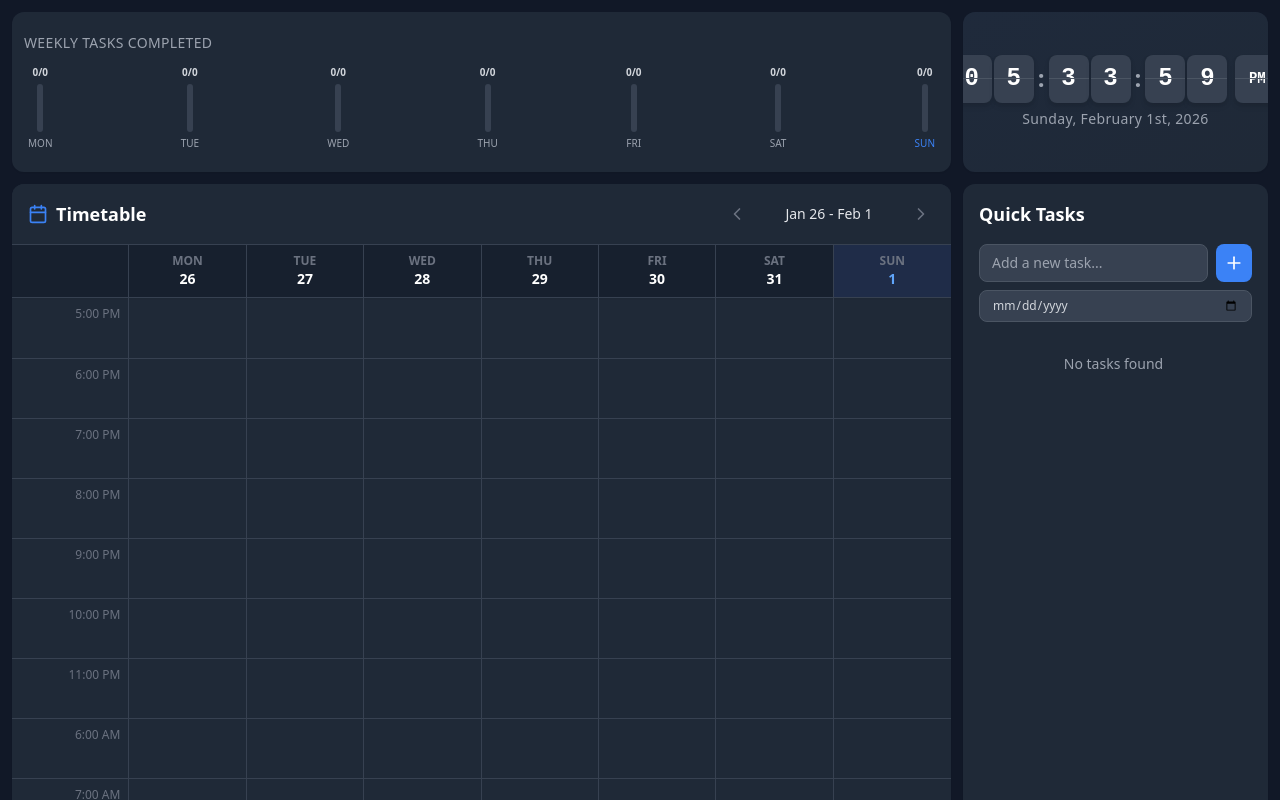
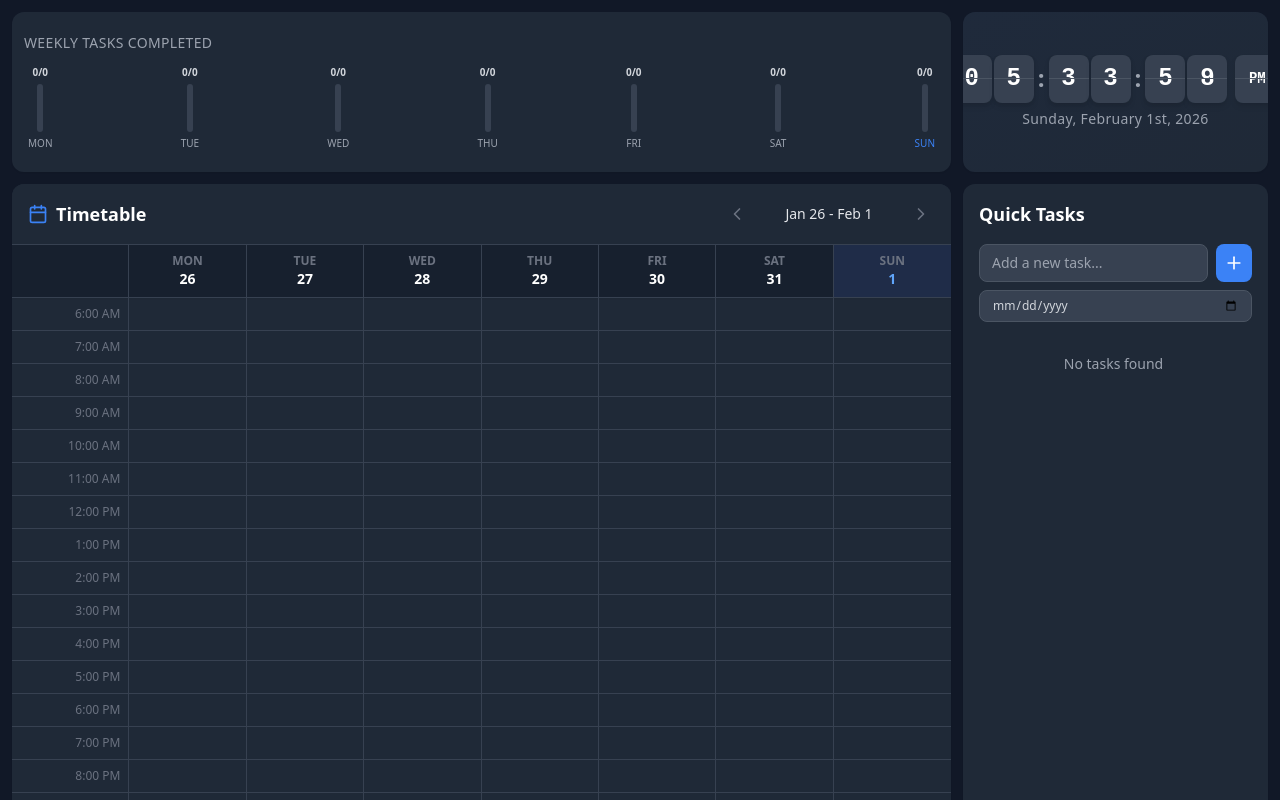
Before and after one commit to YashSinghal2001/time-table, a React (Vite) app: page / in a window 1280 px wide. Shown: the top 800 px of the page. Built offline with nearby package versions, Linux system fonts and the light colour scheme.

Commit message:
Time Table Part Updated

```diff
--- a/src/components/timetable/UnifiedTimetable.tsx
+++ b/src/components/timetable/UnifiedTimetable.tsx
@@ -1,4 +1,4 @@
-import React, { useState, useEffect, useRef, useMemo } from "react";
+import React, { useState, useRef, useMemo } from "react";
 import { useStore } from "../../store/useStore";
 import { TimetableEntry } from "../../types";
 import { ActivityForm } from "./ActivityForm";
@@ -16,7 +16,7 @@ const DraggableEntry = ({ entry, dayStr, onClick, onToggle, isCompleted }: { ent
 
     if (isDragging) {
         return (
-            <div ref={setNodeRef} className="opacity-30 text-[10px] p-1 rounded text-white truncate shadow-sm relative z-10 flex items-center justify-between gap-1" style={{ backgroundColor: entry.color, height: "100%" }}>
+            <div ref={setNodeRef} className="opacity-30 text-[10px] p-1 rounded text-white truncate shadow-sm relative z-10 flex items-center justify-between gap-1 h-full min-h-[32px]" style={{ backgroundColor: entry.color }}>
                 {entry.activity}
             </div>
         );
@@ -28,7 +28,7 @@ const DraggableEntry = ({ entry, dayStr, onClick, onToggle, isCompleted }: { ent
             {...listeners}
             {...attributes}
             onClick={onClick}
-            className={cn("text-[10px] p-1 rounded text-white truncate cursor-grab active:cursor-grabbing hover:opacity-90 shadow-sm relative z-10 flex items-center justify-between gap-1 group/task touch-none", isCompleted && "opacity-75")}
+            className={cn("text-[10px] p-1 rounded text-white truncate cursor-grab active:cursor-grabbing hover:opacity-90 shadow-sm relative z-10 flex items-center justify-between gap-1 group/task touch-none h-full min-h-[32px]", isCompleted && "opacity-75")}
             style={{ backgroundColor: entry.color }}
             title={`${entry.category}: ${entry.activity}`}
         >
@@ -45,7 +45,7 @@ const DroppableCell = ({ id, children, onClick, className }: { id: string; child
     const { setNodeRef, isOver } = useDroppable({ id });
 
     return (
-        <div ref={setNodeRef} className={cn(className, isOver && "bg-blue-50/50 dark:bg-blue-900/20 ring-2 ring-inset ring-blue-500/50 z-20")} onClick={onClick}>
+        <div ref={setNodeRef} className={cn(className, isOver && "bg-blue-50/50 dark:bg-blue-900/20 ring-2 ring-inset ring-blue-500/50 z-20", "h-full flex flex-col")} onClick={onClick}>
             {children}
         </div>
     );
@@ -67,7 +67,7 @@ export const UnifiedTimetable: React.FC = () => {
     const [isFormOpen, setIsFormOpen] = useState(false);
     const [selectedTime, setSelectedTime] = useState<string>("");
     const [editingEntry, setEditingEntry] = useState<TimetableEntry | null>(null);
-    const [currentTime, setCurrentTime] = useState(new Date());
+    // const [currentTime, setCurrentTime] = useState(new Date());
     const scrollContainerRef = useRef<HTMLDivElement>(null);
 
     const [activeDragEntry, setActiveDragEntry] = useState<TimetableEntry | null>(null);
@@ -125,32 +125,18 @@ export const UnifiedTimetable: React.FC = () => {
     };
 
     // Update current time every minute
-    useEffect(() => {
-        const timer = setInterval(() => {
-            setCurrentTime(new Date());
-        }, 60000);
-        return () => clearInterval(timer);
-    }, []);
+    // useEffect(() => {
+    //     const timer = setInterval(() => {
+    //         setCurrentTime(new Date());
+    //     }, 60000);
+    //     return () => clearInterval(timer);
+    // }, []);
 
     const displayHours = useMemo(() => {
-        const currentHour = currentTime.getHours();
-        return [...HOURS].sort((a, b) => {
-            const hourA = parseInt(a.split(":")[0]);
-            const hourB = parseInt(b.split(":")[0]);
-
-            // If current hour is e.g. 14:00
-            // Hours >= 14 should come first
-            // Hours < 14 should come last
-
-            const isAPast = hourA < currentHour;
-            const isBPast = hourB < currentHour;
-
-            if (isAPast && !isBPast) return 1; // A is past, B is future -> A goes after
-            if (!isAPast && isBPast) return -1; // A is future, B is past -> A goes before
-
-            return hourA - hourB; // Both past or both future -> sort numerically
-        });
-    }, [currentTime]);
+        // Return hours in natural chronological order (morning to night)
+        // No sorting based on current time
+        return HOURS;
+    }, []);
 
     // Weekly View Data
     const weekStart = startOfWeek(selectedDate, { weekStartsOn: 1 }); // Monday
@@ -193,14 +179,10 @@ export const UnifiedTimetable: React.FC = () => {
         setSelectedDate(addDays(selectedDate, 7));
     };
 
-    const isPastSlot = (day: Date, timeSlot: string) => {
-        // Logic: Only hide if it's the current day AND before current hour
-        if (!isSameDay(day, currentTime)) return false;
-
-        const [slotHour] = timeSlot.split(":").map(Number);
-        const currentHour = currentTime.getHours();
-
-        return slotHour < currentHour;
+    // eslint-disable-next-line @typescript-eslint/no-unused-vars
+    const isPastSlot = (_day: Date, _timeSlot: string) => {
+        // Always show all time slots, never hide or disable interaction based on time
+        return false;
     };
 
     return (
@@ -243,9 +225,9 @@ export const UnifiedTimetable: React.FC = () => {
                         {/* Weekly Grid Body */}
                         <div className="flex-1 flex flex-col divide-y dark:divide-gray-700">
                             {displayHours.map((time) => (
-                                <div key={time} id={`time-slot-${time}`} className="grid grid-cols-8 min-h-[60px] flex-shrink-0">
+                                <div key={time} id={`time-slot-${time}`} className="grid grid-cols-8 flex-shrink-0 group/row items-stretch">
                                     {/* Time Column */}
-                                    <div className="p-2 text-xs text-right text-gray-500 border-r dark:border-gray-700 font-medium sticky left-0 bg-white dark:bg-gray-800">{format(parse(time, "HH:mm", new Date()), "h:mm a")}</div>
+                                    <div className="p-2 text-xs text-right text-gray-500 border-r dark:border-gray-700 font-medium sticky left-0 bg-white dark:bg-gray-800 flex items-center justify-end h-auto">{format(parse(time, "HH:mm", new Date()), "h:mm a")}</div>
 
                                     {/* Days Columns */}
                                     {weekDays.map((day) => {
@@ -274,11 +256,11 @@ export const UnifiedTimetable: React.FC = () => {
                                             <DroppableCell
                                                 key={dayStr}
                                                 id={`${time}|${dayStr}`}
-                                                className={cn("border-r dark:border-gray-700 last:border-r-0 p-1 relative group transition-colors", isPast ? "bg-white dark:bg-gray-800 pointer-events-none" : "hover:bg-gray-50 dark:hover:bg-gray-800/50")}
+                                                className={cn("border-r dark:border-gray-700 last:border-r-0 p-1 relative group transition-colors flex-1", isPast ? "bg-white dark:bg-gray-800 pointer-events-none" : "hover:bg-gray-50 dark:hover:bg-gray-800/50")}
                                                 onClick={() => !isPast && handleAdd(time, dayStr)}
                                             >
                                                 {!isPast && (
-                                                    <div className="flex flex-col gap-1 h-full relative">
+                                                    <div className="flex flex-col gap-1 h-full relative flex-1">
                                                         {entries.length === 0 && (
                                                             <div className="absolute inset-0 flex items-center justify-center opacity-0 group-hover:opacity-100 transition-opacity">
                                                                 <div className="bg-blue-500/10 dark:bg-blue-400/20 text-blue-600 dark:text-blue-400 p-1 rounded-full">
```
